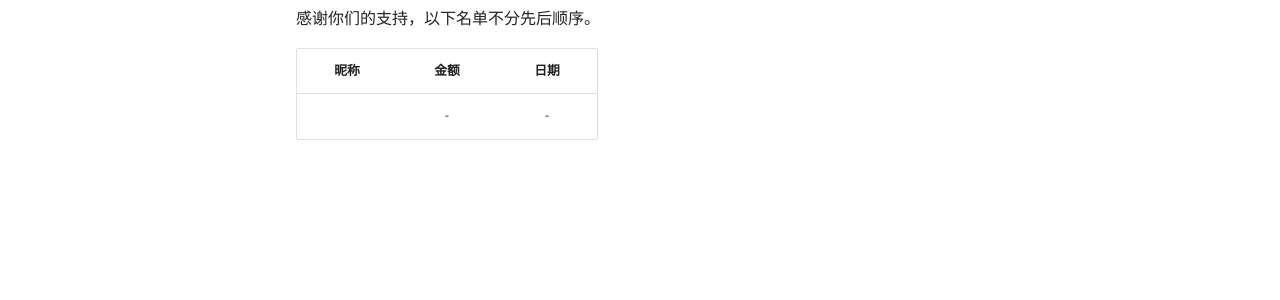
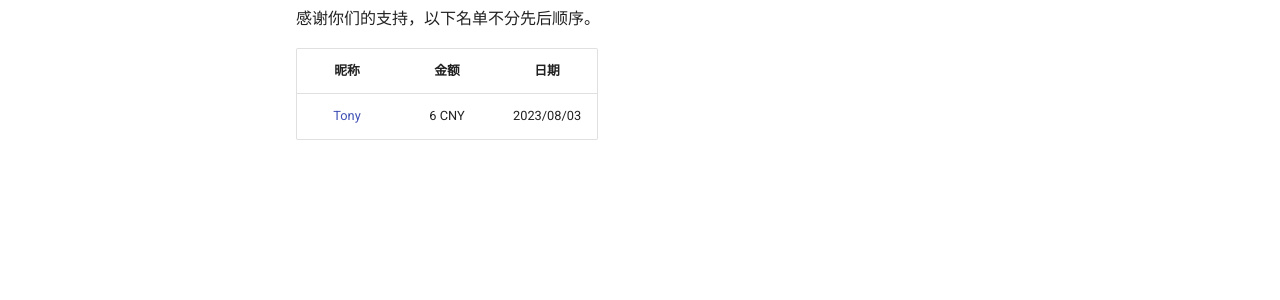
Before and after one commit to mcxiaolan/minecraft_server, an MkDocs documentation site: the page built from docs/donate.md, in a window 1280 px wide. Shown: the part 391-691 px from the top of the page. Built offline with MkDocs 1.6.1 and Material for MkDocs 9.7.7, drawn with Linux system fonts in a browser that asks for light colours; comment, search, counter and statistics services are not loaded.

Commit message:
Update donate.md

```diff
--- a/docs/donate.md
+++ b/docs/donate.md
@@ -9,4 +9,4 @@
 
 | 昵称 | 金额 | 日期 |
 |:--:|:--:|:--:|
-|  | - | - |
+| [Tony](https://blog.iamsjy.com) | 6 CNY | 2023/08/03 |
```
